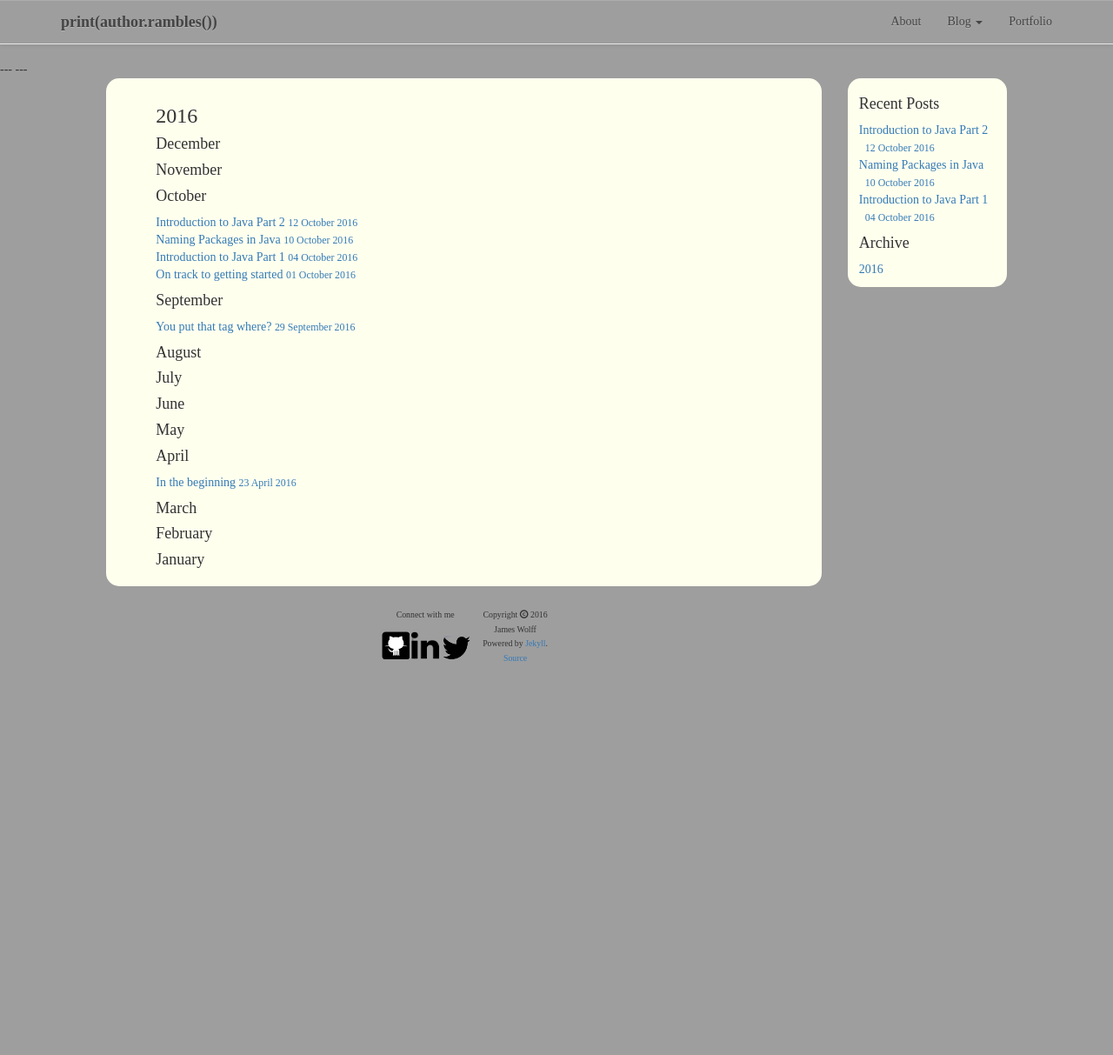
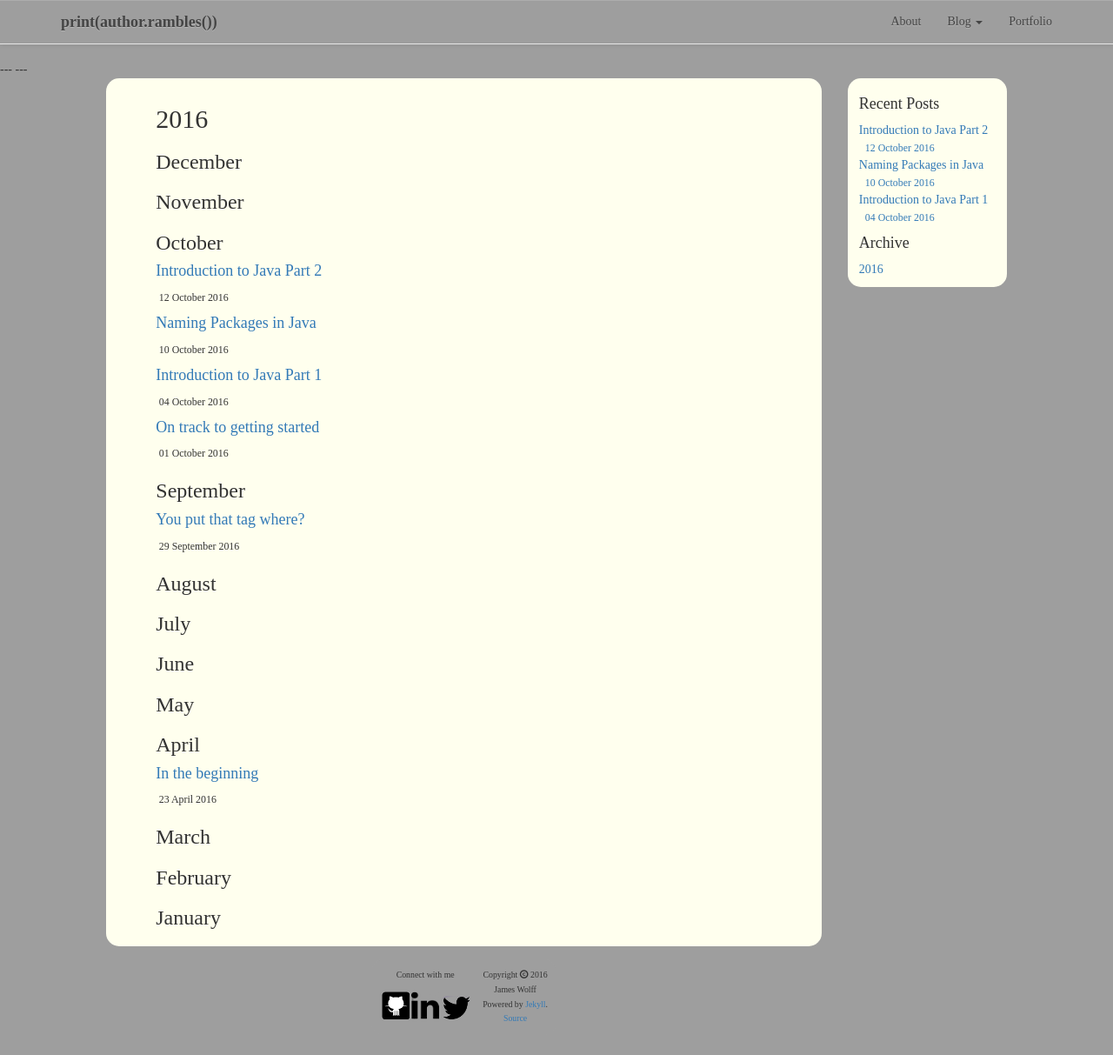
Before and after one commit to jwolff52/wolffblog, a Jekyll site: the page built from archive/index.html, in a window 1280 px wide and 1230 px high. Shown: the top 1213 px of the window at 87% size. Built offline with Jekyll 4.4.1, drawn with Linux system fonts in a browser that asks for light colours; some web fonts are replaced.

Commit message:
Update index.html

```diff
--- a/archive/index.html
+++ b/archive/index.html
@@ -9,101 +10,101 @@ layout: blogpage
 {% endfor %}
 {% assign currentYear = site.time | date:"%Y" | plus:0 %}
 {% for counter in (2016..currentYear) %}
-	<a class="anchor" name="{{ counter }}"></a><h3>{{ counter }}</h3>
-	<h4>December</h4>
+	<a class="anchor" name="{{ counter }}"></a><h2>{{ counter }}</h2>
+	<h3>December</h3>
 	{% assign siteYM = counter | append:"-12" %}
 	{% for post in posts %}
 		{% assign postYM = post.date | date:"%Y-%m" %}
 		{% if postYM == siteYM %}
-			<a href="{{ site.baseurl }}{{ post.url }}">{{ post.title }}&nbsp;<small>{{ post.date | date_to_long_string }}</small></a><br />
+		<a href="{{ site.baseurl }}{{ post.url }}"><h4>{{ post.title }}</h4></a>&nbsp;<small>{{ post.date | date_to_long_string }}</small><br />
 		{% endif %}
 	{% endfor %}
-	<h4>November</h4>
+	<h3>November</h3>
 	{% assign siteYM = counter | append:"-11" %}
 	{% for post in posts %}
 		{% assign postYM = post.date | date:"%Y-%m" %}
 		{% if postYM == siteYM %}
-			<a href="{{ site.baseurl }}{{ post.url }}">{{ post.title }}&nbsp;<small>{{ post.date | date_to_long_string }}</small></a><br />
+			<a href="{{ site.baseurl }}{{ post.url }}"><h4>{{ post.title }}</h4></a>&nbsp;<small>{{ post.date | date_to_long_string }}</small><br />
 		{% endif %}
 	{% endfor %}
-	<h4>October</h4>
+	<h3>October</h3>
 	{% assign siteYM = counter | append:"-10" %}
 	{% for post in posts %}
 		{% assign postYM = post.date | date:"%Y-%m" %}
 		{% if postYM == siteYM %}
-			<a href="{{ site.baseurl }}{{ post.url }}">{{ post.title }}&nbsp;<small>{{ post.date | date_to_long_string }}</small></a><br />
+			<a href="{{ site.baseurl }}{{ post.url }}"><h4>{{ post.title }}</h4></a>&nbsp;<small>{{ post.date | date_to_long_string }}</small><br />
 		{% endif %}
 	{% endfor %}
-	<h4>September</h4>
+	<h3>September</h3>
 	{% assign siteYM = counter | append:"-09" %}
 	{% for post in posts %}
 		{% assign postYM = post.date | date:"%Y-%m" %}
 		{% if postYM == siteYM %}
-			<a href="{{ site.baseurl }}{{ post.url }}">{{ post.title }}&nbsp;<small>{{ post.date | date_to_long_string }}</small></a><br />
+			<a href="{{ site.baseurl }}{{ post.url }}"><h4>{{ post.title }}</h4></a>&nbsp;<small>{{ post.date | date_to_long_string }}</small><br />
 		{% endif %}
 	{% endfor %}
-	<h4>August</h4>
+	<h3>August</h3>
 	{% assign siteYM = counter | append:"-08" %}
 	{% for post in posts %}
 		{% assign postYM = post.date | date:"%Y-%m" %}
 		{% if postYM == siteYM %}
-			<a href="{{ site.baseurl }}{{ post.url }}">{{ post.title }}&nbsp;<small>{{ post.date | date_to_long_string }}</small></a><br />
+			<a href="{{ site.baseurl }}{{ post.url }}"><h4>{{ post.title }}</h4></a>&nbsp;<small>{{ post.date | date_to_long_string }}</small><br />
 		{% endif %}
 	{% endfor %}
-	<h4>July</h4>
+	<h3>July</h3>
 	{% assign siteYM = counter | append:"-07" %}
 	{% for post in posts %}
 		{% assign postYM = post.date | date:"%Y-%m" %}
 		{% if postYM == siteYM %}
-			<a href="{{ site.baseurl }}{{ post.url }}">{{ post.title }}&nbsp;<small>{{ post.date | date_to_long_string }}</small></a><br />
+			<a href="{{ site.baseurl }}{{ post.url }}"><h4>{{ post.title }}</h4></a>&nbsp;<small>{{ post.date | date_to_long_string }}</small><br />
 		{% endif %}
 	{% endfor %}
-	<h4>June</h4>
+	<h3>June</h3>
 	{% assign siteYM = counter | append:"-06" %}
 	{% for post in posts %}
 		{% assign postYM = post.date | date:"%Y-%m" %}
 		{% if postYM == siteYM %}
-			<a href="{{ site.baseurl }}{{ post.url }}">{{ post.title }}&nbsp;<small>{{ post.date | date_to_long_string }}</small></a><br />
+			<a href="{{ site.baseurl }}{{ post.url }}"><h4>{{ post.title }}</h4></a>&nbsp;<small>{{ post.date | date_to_long_string }}</small><br />
 		{% endif %}
 	{% endfor %}
-	<h4>May</h4>
+	<h3>May</h3>
 	{% assign siteYM = counter | append:"-05" %}
 	{% for post in posts %}
 		{% assign postYM = post.date | date:"%Y-%m" %}
 		{% if postYM == siteYM %}
-			<a href="{{ site.baseurl }}{{ post.url }}">{{ post.title }}&nbsp;<small>{{ post.date | date_to_long_string }}</small></a><br />
+			<a href="{{ site.baseurl }}{{ post.url }}"><h4>{{ post.title }}</h4></a>&nbsp;<small>{{ post.date | date_to_long_string }}</small><br />
 		{% endif %}
 	{% endfor %}
-	<h4>April</h4>
+	<h3>April</h3>
 	{% assign siteYM = counter | append:"-04" %}
 	{% for post in posts %}
 		{% assign postYM = post.date | date:"%Y-%m" %}
 		{% if postYM == siteYM %}
-			<a href="{{ site.baseurl }}{{ post.url }}">{{ post.title }}&nbsp;<small>{{ post.date | date_to_long_string }}</small></a><br />
+			<a href="{{ site.baseurl }}{{ post.url }}"><h4>{{ post.title }}</h4></a>&nbsp;<small>{{ post.date | date_to_long_string }}</small><br />
 		{% endif %}
 	{% endfor %}
-	<h4>March</h4>
+	<h3>March</h3>
 	{% assign siteYM = counter | append:"-03" %}
 	{% for post in posts %}
 		{% assign postYM = post.date | date:"%Y-%m" %}
 		{% if postYM == siteYM %}
-			<a href="{{ site.baseurl }}{{ post.url }}">{{ post.title }}&nbsp;<small>{{ post.date | date_to_long_string }}</small></a><br />
+			<a href="{{ site.baseurl }}{{ post.url }}"><h4>{{ post.title }}</h4></a>&nbsp;<small>{{ post.date | date_to_long_string }}</small><br />
 		{% endif %}
 	{% endfor %}
-	<h4>February</h4>
+	<h3>February</h3>
 	{% assign siteYM = counter | append:"-02" %}
 	{% for post in posts %}
 		{% assign postYM = post.date | date:"%Y-%m" %}
 		{% if postYM == siteYM %}
-			<a href="{{ site.baseurl }}{{ post.url }}">{{ post.title }}&nbsp;<small>{{ post.date | date_to_long_string }}</small></a><br />
+			<a href="{{ site.baseurl }}{{ post.url }}"><h4>{{ post.title }}</h4></a>&nbsp;<small>{{ post.date | date_to_long_string }}</small><br />
 		{% endif %}
 	{% endfor %}
-	<h4>January</h4>
+	<h3>January</h3>
 	{% assign siteYM = counter | append:"-01" %}
 	{% for post in posts %}
 		{% assign postYM = post.date | date:"%Y-%m" %}
 		{% if postYM == siteYM %}
-			<a href="{{ site.baseurl }}{{ post.url }}">{{ post.title }}&nbsp;<small>{{ post.date | date_to_long_string }}</small></a><br />
+			<a href="{{ site.baseurl }}{{ post.url }}"><h4>{{ post.title }}</h4></a>&nbsp;<small>{{ post.date | date_to_long_string }}</small><br />
 		{% endif %}
 	{% endfor %}
 {% endfor %}
```
Also changed, not shown: other parts of archive/index.html (+1 -0 lines).
